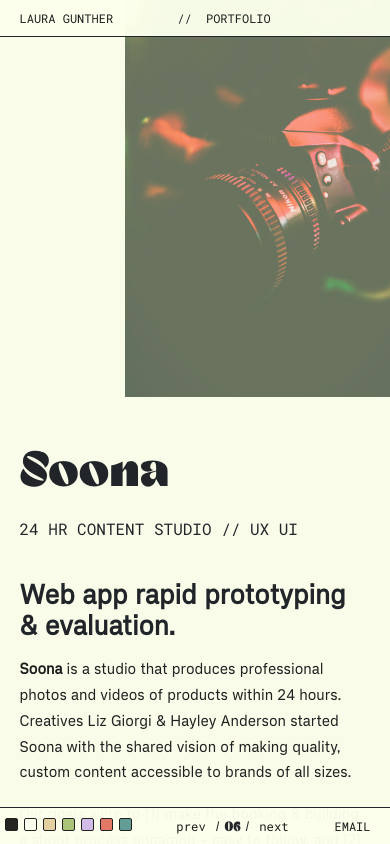
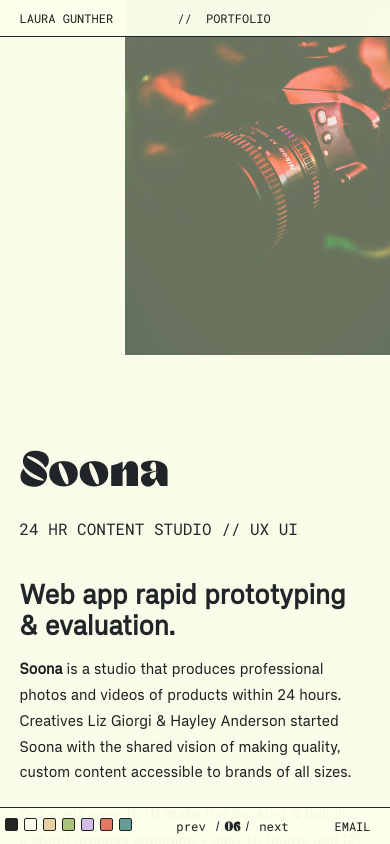
Before and after one commit to lo-designs/Portfolio, a React (Create React App) app: page /soona in a window 390 px wide. Built offline with nearby package versions, Linux system fonts and the light colour scheme.

Commit message:
Update PortfolioPages.scss

```diff
--- a/src/Components/PortfolioPages/PortfolioPages.scss
+++ b/src/Components/PortfolioPages/PortfolioPages.scss
@@ -269,6 +269,15 @@ section .content {
       animation: none;
     }
 
+    #neuro-hero,
+    #outta-hero {
+      margin-top: 0vh!important;
+    }
+
+    #soona-hero {
+      margin-top: -5vh;
+    }
+
     #title {
       margin-left: 0;
       font-size: 12.5vw;
```
